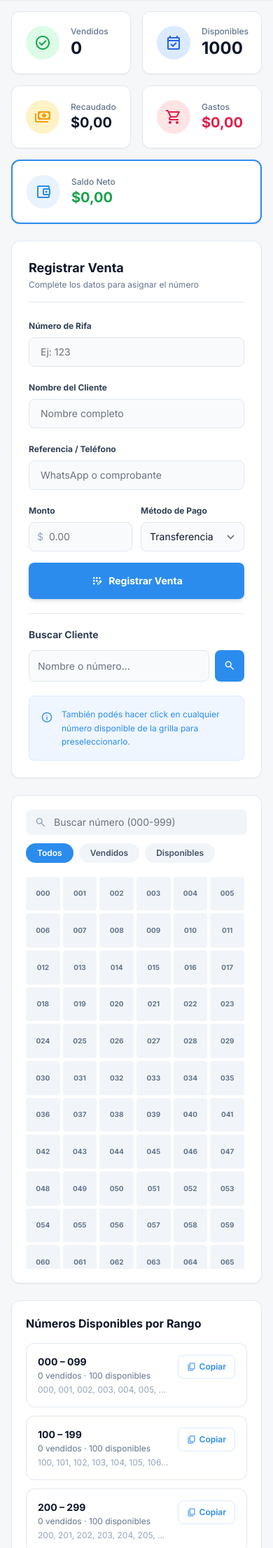
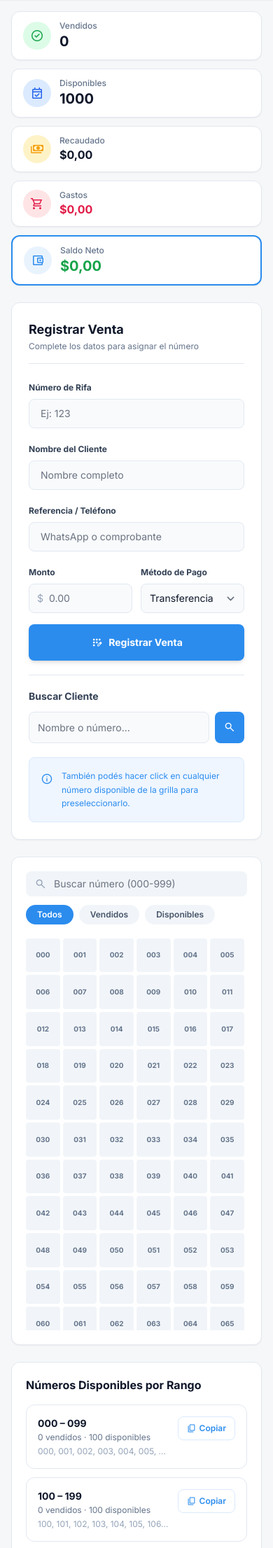
Before and after one commit to bronannodev/rifa-app-tomy, a FastAPI app: page / in a window 390 px wide. Shown: the part 73-2285 px from the top of the page at 70% size. Run offline with FastAPI, Linux system fonts and the light colour scheme; data comes from the database, SQL or seed files in the repository; data that the repository does not hold is empty; some libraries are stand-ins or nearby versions.

Commit message:
fix: cards de stats en columna unica en mobile y truncate para numeros largos

```diff
--- a/app/templates/index.html
+++ b/app/templates/index.html
@@ -100,50 +100,50 @@
   <main class="flex-1 max-w-7xl mx-auto w-full p-4 lg:p-8 space-y-6">
 
     <!-- Stats -->
-    <div class="grid grid-cols-2 md:grid-cols-3 lg:grid-cols-5 gap-4">
-      <div class="bg-white p-5 rounded-xl border border-slate-200 shadow-sm flex items-center gap-4">
-        <div class="w-12 h-12 rounded-full bg-green-100 text-green-600 flex items-center justify-center flex-shrink-0">
-          <span class="material-symbols-outlined text-2xl">check_circle</span>
+    <div class="grid grid-cols-1 sm:grid-cols-2 md:grid-cols-3 lg:grid-cols-5 gap-3">
+      <div class="bg-white px-4 py-3 rounded-xl border border-slate-200 shadow-sm flex items-center gap-3">
+        <div class="w-10 h-10 rounded-full bg-green-100 text-green-600 flex items-center justify-center flex-shrink-0">
+          <span class="material-symbols-outlined text-xl">check_circle</span>
         </div>
-        <div>
+        <div class="min-w-0">
           <p class="text-xs font-medium text-slate-500">Vendidos</p>
-          <p class="text-2xl font-bold text-slate-900" id="stat-vendidos">—</p>
+          <p class="text-xl font-bold text-slate-900 truncate" id="stat-vendidos">—</p>
         </div>
       </div>
-      <div class="bg-white p-5 rounded-xl border border-slate-200 shadow-sm flex items-center gap-4">
-        <div class="w-12 h-12 rounded-full bg-blue-100 text-blue-600 flex items-center justify-center flex-shrink-0">
-          <span class="material-symbols-outlined text-2xl">event_available</span>
+      <div class="bg-white px-4 py-3 rounded-xl border border-slate-200 shadow-sm flex items-center gap-3">
+        <div class="w-10 h-10 rounded-full bg-blue-100 text-blue-600 flex items-center justify-center flex-shrink-0">
+          <span class="material-symbols-outlined text-xl">event_available</span>
         </div>
-        <div>
+        <div class="min-w-0">
           <p class="text-xs font-medium text-slate-500">Disponibles</p>
-          <p class="text-2xl font-bold text-slate-900" id="stat-disponibles">—</p>
+          <p class="text-xl font-bold text-slate-900 truncate" id="stat-disponibles">—</p>
         </div>
       </div>
-      <div class="bg-white p-5 rounded-xl border border-slate-200 shadow-sm flex items-center gap-4">
-        <div class="w-12 h-12 rounded-full bg-amber-100 text-amber-500 flex items-center justify-center flex-shrink-0">
-          <span class="material-symbols-outlined text-2xl">payments</span>
+      <div class="bg-white px-4 py-3 rounded-xl border border-slate-200 shadow-sm flex items-center gap-3">
+        <div class="w-10 h-10 rounded-full bg-amber-100 text-amber-500 flex items-center justify-center flex-shrink-0">
+          <span class="material-symbols-outlined text-xl">payments</span>
         </div>
-        <div>
+        <div class="min-w-0">
           <p class="text-xs font-medium text-slate-500">Recaudado</p>
-          <p class="text-xl font-bold text-slate-900" id="stat-recaudado">—</p>
+          <p class="text-base font-bold text-slate-900 truncate" id="stat-recaudado">—</p>
         </div>
       </div>
-      <div class="bg-white p-5 rounded-xl border border-slate-200 shadow-sm flex items-center gap-4">
-        <div class="w-12 h-12 rounded-full bg-rose-100 text-rose-600 flex items-center justify-center flex-shrink-0">
-          <span class="material-symbols-outlined text-2xl">shopping_cart</span>
+      <div class="bg-white px-4 py-3 rounded-xl border border-slate-200 shadow-sm flex items-center gap-3">
+        <div class="w-10 h-10 rounded-full bg-rose-100 text-rose-600 flex items-center justify-center flex-shrink-0">
+          <span class="material-symbols-outlined text-xl">shopping_cart</span>
         </div>
-        <div>
+        <div class="min-w-0">
           <p class="text-xs font-medium text-slate-500">Gastos</p>
-          <p class="text-xl font-bold text-rose-600" id="stat-gastos">—</p>
+          <p class="text-base font-bold text-rose-600 truncate" id="stat-gastos">—</p>
         </div>
       </div>
-      <div class="col-span-2 md:col-span-1 bg-white p-5 rounded-xl border-2 border-primary shadow-sm flex items-center gap-4">
-        <div class="w-12 h-12 rounded-full bg-primary/10 text-primary flex items-center justify-center flex-shrink-0">
-          <span class="material-symbols-outlined text-2xl">account_balance_wallet</span>
+      <div class="bg-white px-4 py-3 rounded-xl border-2 border-primary shadow-sm flex items-center gap-3">
+        <div class="w-10 h-10 rounded-full bg-primary/10 text-primary flex items-center justify-center flex-shrink-0">
+          <span class="material-symbols-outlined text-xl">account_balance_wallet</span>
         </div>
-        <div>
+        <div class="min-w-0">
           <p class="text-xs font-medium text-slate-500">Saldo Neto</p>
-          <p class="text-xl font-bold" id="stat-saldo">—</p>
+          <p class="text-base font-bold truncate" id="stat-saldo">—</p>
         </div>
       </div>
     </div>
```
